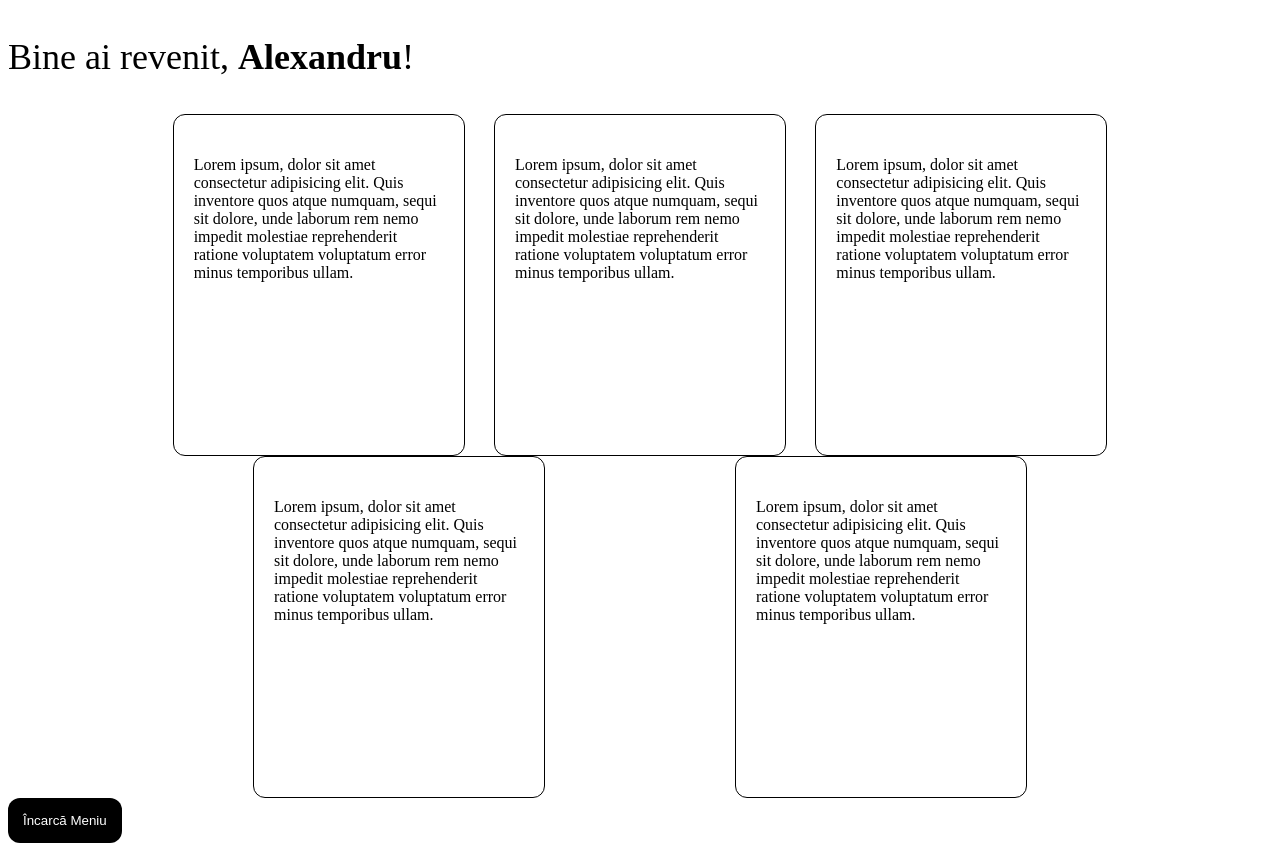
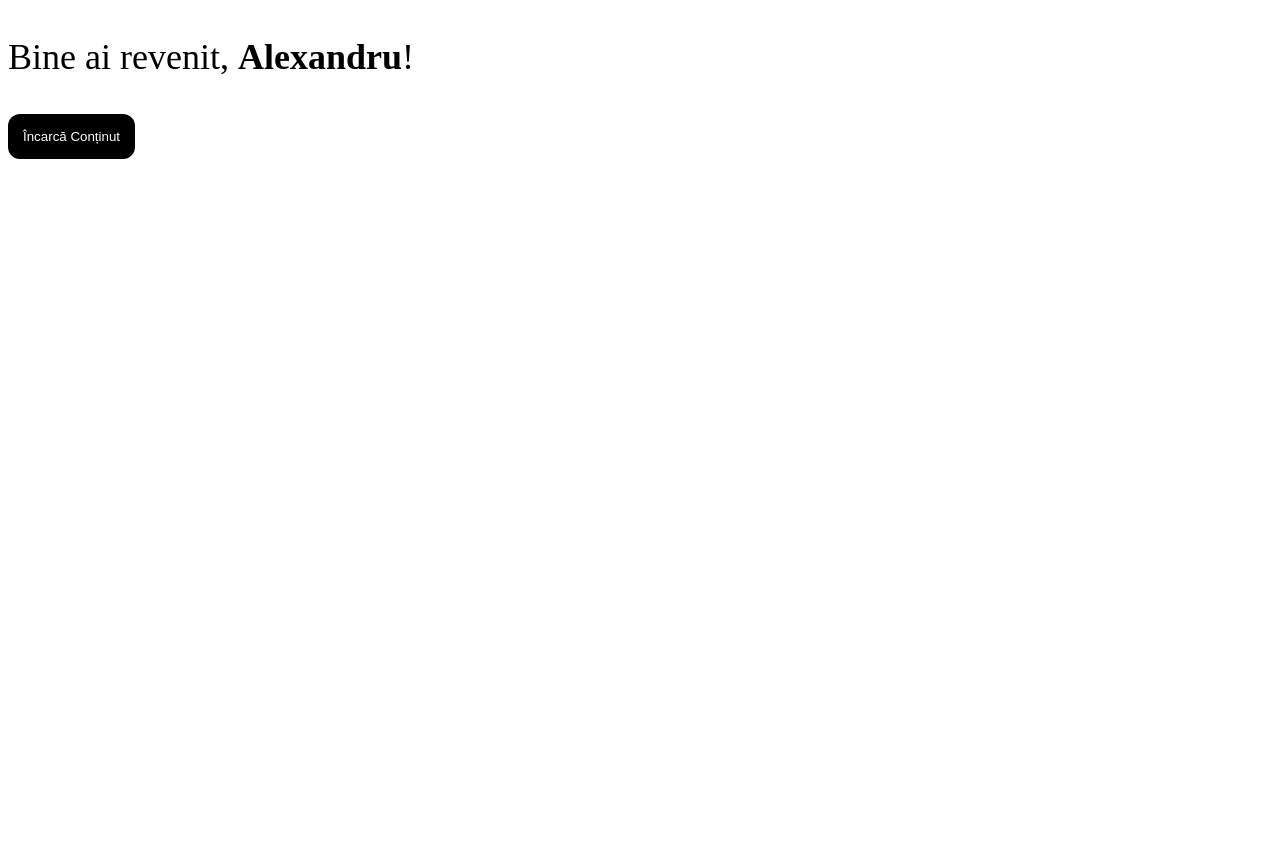
Before and after one commit to AlexanderPr03/2310, a plain HTML site: page index.html in a window 1280 px wide. After the commit the page ends 800 px from the top, so only its background shows below. Drawn offline with Linux system fonts and the light colour scheme.

Commit message:
DOM Changes, Sfarsit Lectia 14

```diff
--- a/index.html
+++ b/index.html
@@ -35,7 +35,10 @@
     </div>
 
 
-    <button id="load" onclick="incarcaMeniu()">Încarcă Meniu</button>
+    <!-- <button id="load" onclick="incarcaMeniu()">Încarcă Meniu</button> -->
+
+    <button id="load" onclick="incarcaContinut()">Încarcă Conținut</button>
+
 
 </body>
 </html>
--- a/script.js
+++ b/script.js
@@ -244,7 +244,6 @@ for (const element of lista_nume) {
 
 let descriere = document.querySelector('#descriere');
 
-let carduri = document.querySelectorAll('.card');
 
 
 // .textContent - utilizată doar pentru conținut textual intern!
@@ -257,11 +256,25 @@ descriere.innerHTML =  'Bine ai revenit, <b>Alexandru</b>!';
 
 let titluri = document.querySelectorAll('.titlu');
 
-function incarcaMeniu() {
+// function incarcaMeniu() {
+//     for (let i=0; i<titluri.length; i++) {
+//         // console.log(titluri[i].textContent);
+//         // console.log(menu_items[i])
+
+//         titluri[i].textContent = menu_items[i];
+//     }
+// }
+
+let carduri = document.querySelectorAll('.card');
+
+
+function incarcaContinut() {
+    for (const card of carduri) {
+
+        card.style.display = 'block';
+    }
+
     for (let i=0; i<titluri.length; i++) {
-        // console.log(titluri[i].textContent);
-        // console.log(menu_items[i])
-
         titluri[i].textContent = menu_items[i];
     }
 }
--- a/style.css
+++ b/style.css
@@ -11,6 +11,8 @@
 }
 
 .card {
+    display: none;
+
     width: 250px;
     height: 300px;
     border-radius: 12px;
```
